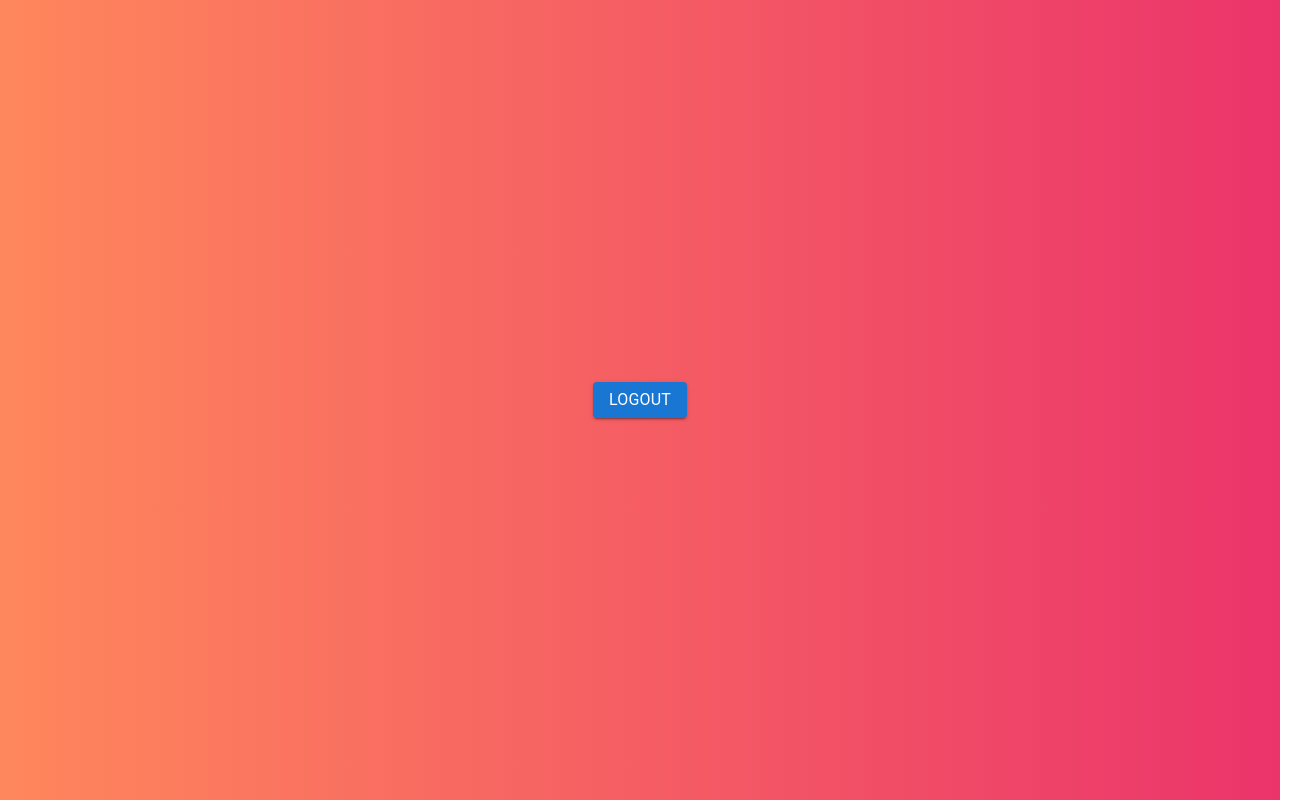
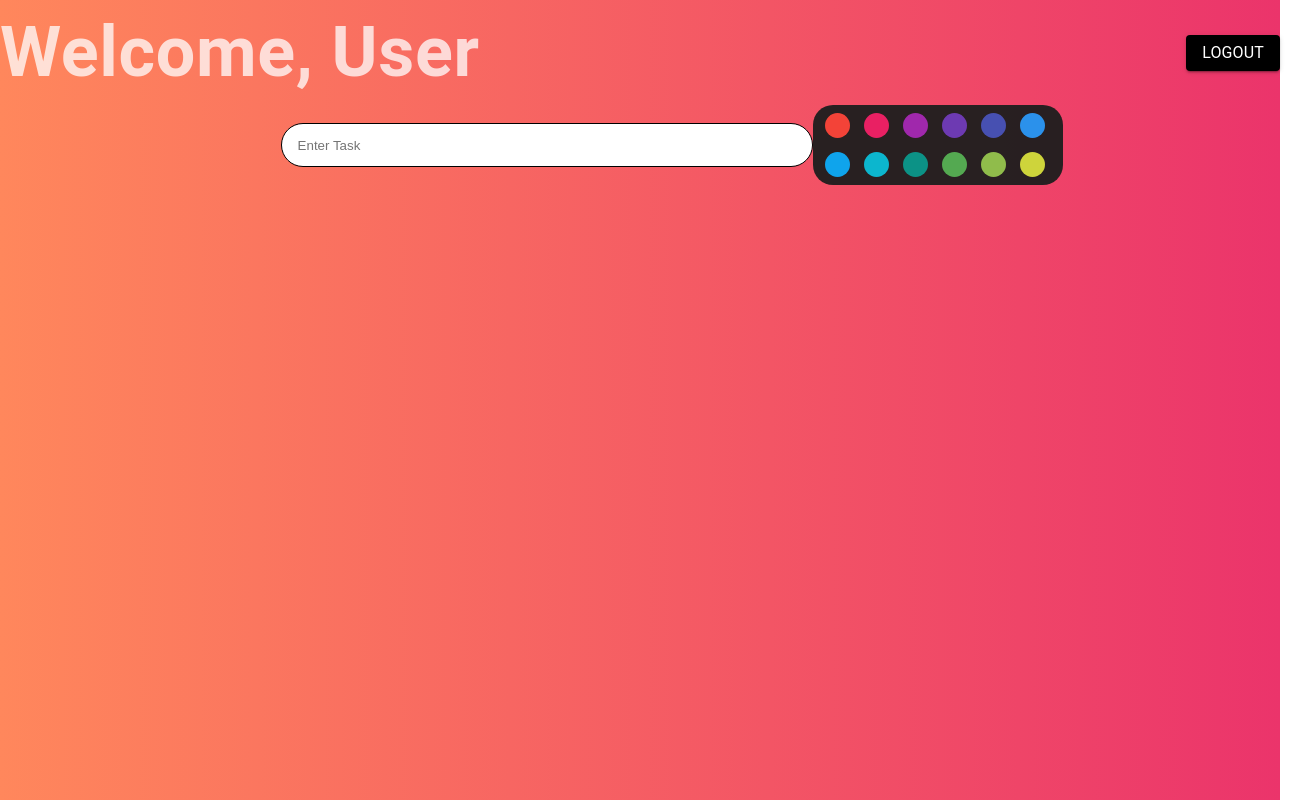
Before and after one commit to Kealen-Pillay/To-Do-List, a React (Create React App) app in the folder client/: page /tasks in a window 1280 px wide. Shown: the whole page, 1312 px wide, since content can reach past the window. Built offline with nearby package versions, Linux system fonts and the light colour scheme.

Commit message:
Added colour picker

```diff
--- a/client/package.json
+++ b/client/package.json
@@ -11,11 +11,11 @@
     "@testing-library/react": "^13.4.0",
     "@testing-library/user-event": "^13.5.0",
     "@types/jest": "^27.5.2",
-    "@types/node": "^16.18.3",
     "@types/react": "^18.0.25",
     "@types/react-dom": "^18.0.8",
     "axios": "^1.1.3",
     "react": "^18.2.0",
+    "react-color": "^2.19.3",
     "react-dom": "^18.2.0",
     "react-router-dom": "^6.4.3",
     "react-scripts": "5.0.1",
@@ -46,5 +46,9 @@
       "last 1 firefox version",
       "last 1 safari version"
     ]
+  },
+  "devDependencies": {
+    "@types/node": "^18.11.9",
+    "@types/react-color": "^3.0.6"
   }
 }
--- a/client/src/components/TaskScreen.tsx
+++ b/client/src/components/TaskScreen.tsx
@@ -3,8 +3,35 @@ import { signOut } from "firebase/auth";
 import { auth } from "../firebaseConfig";
 import { useNavigate } from "react-router-dom";
 import { toast } from "react-toastify";
+import { useState } from "react";
+import { CirclePicker } from "react-color";
 
 const TaskScreen = () => {
+  const [newTask, setNewTask] = useState("");
+  const colors = [
+    "#f44336",
+    "#e91e63",
+    "#9c27b0",
+    "#673ab7",
+    "#3f51b5",
+    "#2196f3",
+    "#03a9f4",
+    "#00bcd4",
+    "#009688",
+    "#4caf50",
+    "#8bc34a",
+    "#cddc39",
+  ];
+
+  const styles = {
+    input: {
+      borderRadius: 25,
+      border: "1px solid black",
+      paddingLeft: "1rem",
+      width: "40%",
+      height: "50%",
+    },
+  };
   const navigate = useNavigate();
 
   const logoutUser = async () => {
@@ -29,13 +56,75 @@ const TaskScreen = () => {
         width: "100vw",
         height: "100vh",
         display: "flex",
-        justifyContent: "center",
+        justifyContent: "flex-start",
         alignItems: "center",
+        flexDirection: "column",
       }}
     >
-      <Button variant="contained" onClick={logoutUser}>
-        <Typography>Logout</Typography>
-      </Button>
+      <Box
+        sx={{
+          display: "flex",
+          width: "100%",
+          justifyContent: "space-between",
+          alignItems: "center",
+        }}
+      >
+        <Typography
+          sx={{
+            fontWeight: "bold",
+            fontSize: 70,
+            color: "white",
+            opacity: 0.75,
+          }}
+        >
+          Welcome, User
+        </Typography>
+        <Button
+          variant="contained"
+          sx={{
+            backgroundColor: "black",
+            opacity: 1,
+            ":hover": {
+              backgroundColor: "#1e1e1e",
+            },
+          }}
+          onClick={logoutUser}
+        >
+          <Typography>Logout</Typography>
+        </Button>
+      </Box>
+      <Box
+        sx={{
+          display: "flex",
+          justifyContent: "center",
+          alignItems: "center",
+          width: "100%",
+          height: "10%",
+          paddingLeft: "5%",
+        }}
+      >
+        <input
+          type="text"
+          placeholder="Enter Task"
+          style={styles.input}
+          value={newTask}
+          onChange={(e) => setNewTask(e.target.value)}
+        />
+        <Box
+          sx={{
+            display: "flex",
+            justifyContent: "center",
+            alignItems: "center",
+            backgroundColor: "#1e1e1e",
+            opacity: 0.95,
+            borderRadius: 5,
+            height: "100%",
+            paddingLeft: "1%"
+          }}
+        >
+          <CirclePicker circleSize={25} colors={colors} />
+        </Box>
+      </Box>
     </Box>
   );
 };
```
Also changed, not shown: 1 other file (tests, documents, lock files or other folders).
